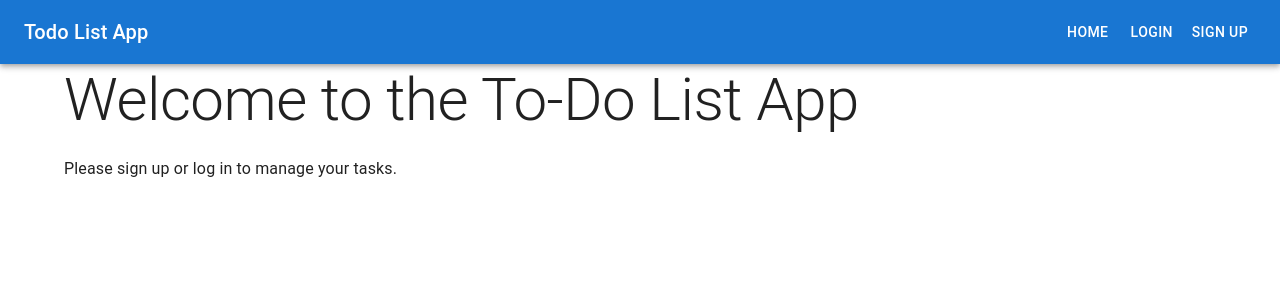
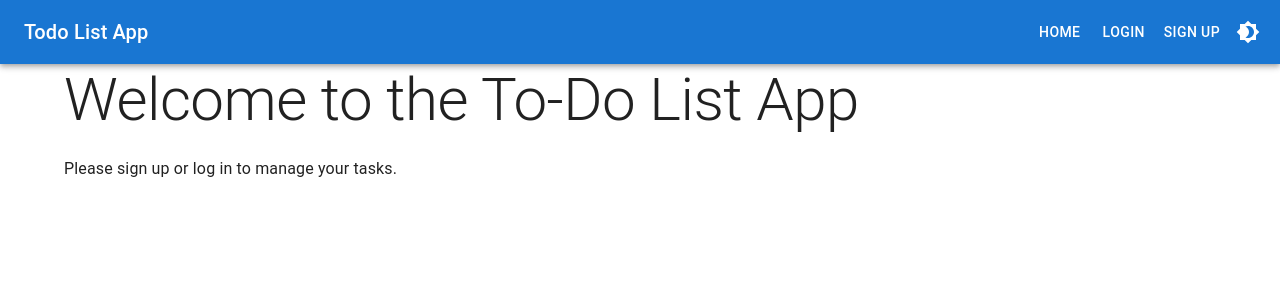
Before and after one commit to Positiveoo1/Todo-App-React, a React (Create React App) app: page / in a window 1280 px wide. Shown: the top 300 px of the page. Built offline with nearby package versions, Linux system fonts and the light colour scheme; no server answers.

Commit message:
dark and ligt mode added

```diff
--- a/src/components/Navbar.js
+++ b/src/components/Navbar.js
@@ -1,12 +1,17 @@
 import React, { useState } from 'react';
 import { Link, useLocation, useNavigate } from 'react-router-dom';
 import { useAuth } from './Auth/AuthContext';
-import { AppBar, Toolbar, Typography, Button, useMediaQuery, BottomNavigation, BottomNavigationAction } from '@mui/material';
+import {useTheme} from '../components/ThemeContext';
+
+import { AppBar, Toolbar, Typography, Button, useMediaQuery,IconButton, BottomNavigation, BottomNavigationAction } from '@mui/material';
 import HomeIcon from '@mui/icons-material/Home';
 import ListIcon from '@mui/icons-material/List';
 import LoginIcon from '@mui/icons-material/Login';
 import LogoutIcon from '@mui/icons-material/Logout';
 import SignupIcon from '@mui/icons-material/PersonAdd';
+import Brightness4Icon from '@mui/icons-material/Brightness4';
+import Brightness7Icon from '@mui/icons-material/Brightness7';
+
 
 import './Navbar.css'
 const Navbar = () => {
@@ -14,6 +19,8 @@ const Navbar = () => {
   const location = useLocation();
   const isMobile = useMediaQuery('(max-width:600px)');
   const [value, setValue] = useState(location.pathname);
+  const { mode, toggleTheme } = useTheme();
+
 
   const handleLogout = async () => {
     try {
@@ -55,6 +62,9 @@ const Navbar = () => {
                 </Button>
               </>
             )}
+            <IconButton edge="end" color="inherit" onClick={toggleTheme}>
+          {mode === 'light' ? <Brightness4Icon /> : <Brightness7Icon />}
+        </IconButton>
           </Toolbar>
         </AppBar>
       ) : (
--- /dev/null
+++ b/src/components/ThemeContext.js
@@ -0,0 +1,32 @@
+import React, { createContext, useContext, useMemo, useState } from 'react';
+import { createTheme, ThemeProvider as MuiThemeProvider } from '@mui/material/styles';
+import CssBaseline from '@mui/material/CssBaseline';
+
+const ThemeContext = createContext();
+
+export const useTheme = () => {
+  return useContext(ThemeContext);
+};
+
+export const ThemeProvider = ({ children }) => {
+  const [mode, setMode] = useState('light');
+
+  const theme = useMemo(() => createTheme({
+    palette: {
+      mode: mode,
+    },
+  }), [mode]);
+
+  const toggleTheme = () => {
+    setMode((prevMode) => (prevMode === 'light' ? 'dark' : 'light'));
+  };
+
+  return (
+    <ThemeContext.Provider value={{ mode, toggleTheme }}>
+      <MuiThemeProvider theme={theme}>
+        <CssBaseline />
+        {children}
+      </MuiThemeProvider>
+    </ThemeContext.Provider>
+  );
+};
```
Also changed, not shown: src/App.js (+23 -13 lines).
